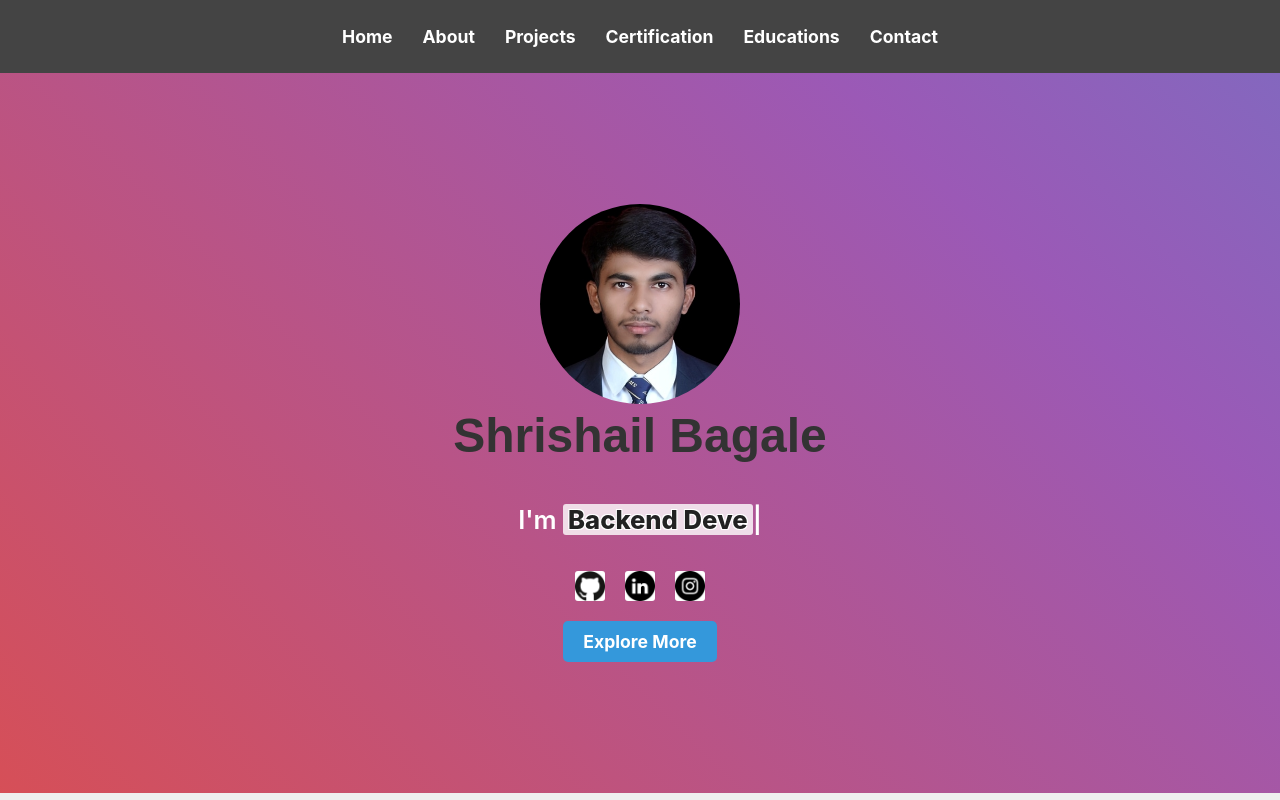
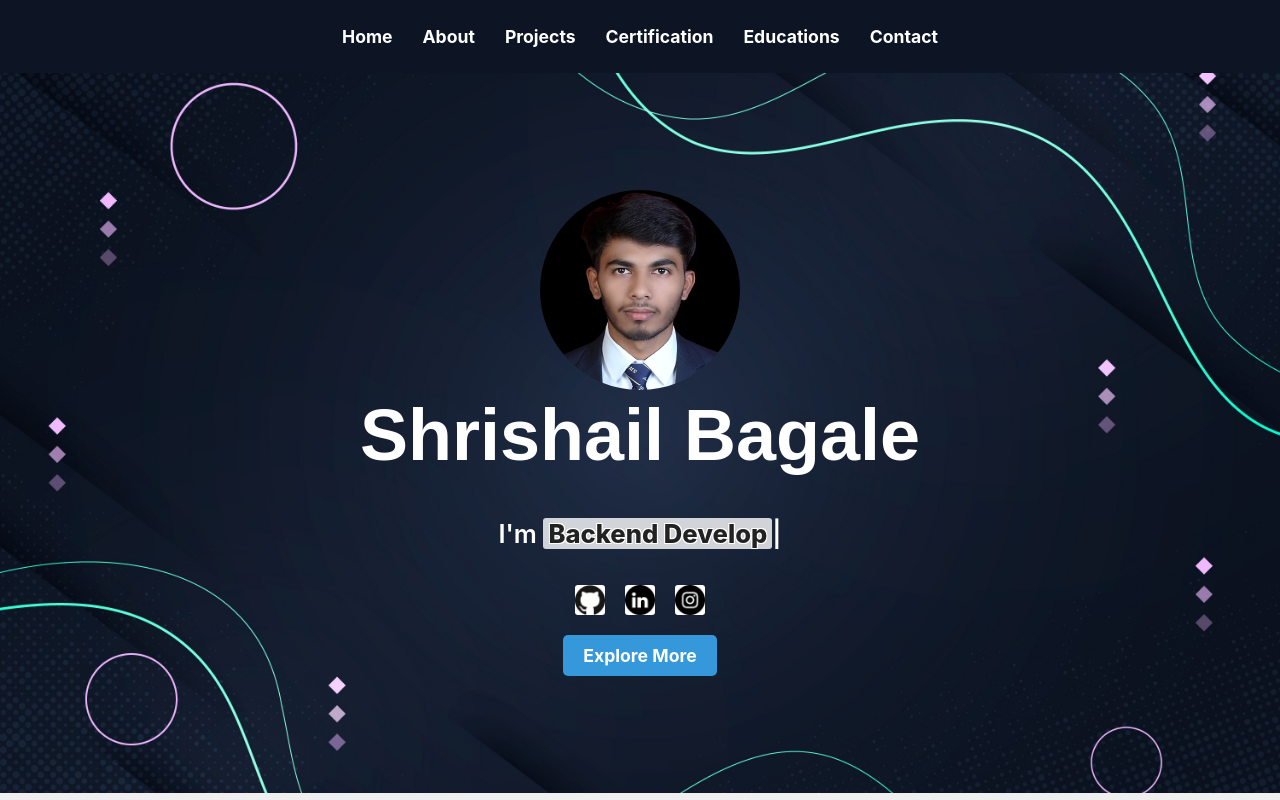
Before and after one commit to shrishailbagale/my-portfolio, a React (Create React App) app: page / in a window 1280 px wide. Shown: the top 800 px of the page. Built offline with nearby package versions, Linux system fonts and the light colour scheme; a web font is replaced by a local one.

Commit message:
first commit

```diff
--- a/src/components/Hero.css
+++ b/src/components/Hero.css
@@ -3,9 +3,10 @@
 .hero-container {
     background-size: cover;
     background-position: center;
-    background: linear-gradient(45deg, #3498db, #e74c3c, #9b59b6, #3498db, #03d100 );
-    background-size: 400% 400%;
-    animation: gradientAnimation 6s infinite;
+    background-image: url('../images/bg-1.jpg');
+    /* background: linear-gradient(45deg, #3498db, #e74c3c, #9b59b6, #3498db, #03d100 ); */
+    /* background-size: 400% 400%;
+    animation: gradientAnimation 6s infinite;    */
     height: 90vh;
     display: flex;
     flex-direction: column; /* Stack children vertically */
@@ -84,14 +85,16 @@
   }
 
   h1 {
-  font-family: 'Arial', sans-serif;
-  margin: 0;
-  font-size: 3em;
-  padding: 0;
-  margin-bottom: 10px;
-  color: #333; /* Adjust the text color as needed */
-  transform: translateZ(50px); /* Adjust the translation along the Z-axis as needed */
-  transition: transform 0.5s ease-in-out;
+    font-family: "Kanit", sans-serif;
+    font-weight: 600;
+    font-style: normal;
+    font-size: 4.5em;
+    margin: 0;
+    padding: 0;
+    margin-bottom: 10px;
+    color: #fff; /* Adjust the text color as needed */
+    transform: translateZ(50px); /* Adjust the translation along the Z-axis as needed */
+    transition: transform 0.5s ease-in-out;
 
 }
 
--- a/src/components/Hero.js
+++ b/src/components/Hero.js
@@ -7,6 +7,7 @@ import profileImage from '../images/profile-image.jpg'; // Adjust the path to yo
 import icGithub from '../logos/github.png';
 import icLinkedin from '../logos/linkedin.png';
 import icInstagram from '../logos/instagram.png';
+import './Navigation.js'; // Export your navigation
 
 const Hero = () => {
 
@@ -29,9 +30,10 @@ const Hero = () => {
 
   return (
     <section className="hero-container">
+
       <div className="hero-content">
         <img src={profileImage} alt="Shrishail Bagale" className="profile-image" />
-        <h1 class>Shrishail <span>Bagale</span></h1>
+        <h1>Shrishail <span>Bagale</span></h1>
         <p>I'm <span className="typing-text"></span></p>
 
         {/* Add social media logos with links */}
--- a/src/components/Navigation.css
+++ b/src/components/Navigation.css
@@ -1,7 +1,7 @@
 /* Navigation.css */
 
 nav {
-  background-color: #444;
+  background-color: #0d1424;
   padding: 10px;
   opacity: 1000;
 }
--- a/src/components/Projects.css
+++ b/src/components/Projects.css
@@ -29,6 +29,7 @@
   margin-bottom: 20px; /* Add margin at the bottom for spacing between rows */
   box-sizing: border-box;
   padding: 10px;
+  background-color: #94a104;
   border: 1px solid #ddd; /* Add a border for a visual separation between cards */
 }
 
@@ -43,8 +44,9 @@
 }
 
 .project-title {
-  color: #333;
+  color: #fff;
   font-size: 1.5em;
+  text-shadow: #000 1px 1px;
   margin-bottom: 10px;
 }
 .project-details {
@@ -53,8 +55,8 @@
 }
 
 .project-description {
-  color: #555;
-  font-size: 1.2em;
+  color: #efecec;
+  font-size: 1em;
 }
 
 
```
Also changed, not shown: src/images/bg-1.jpg (added).
